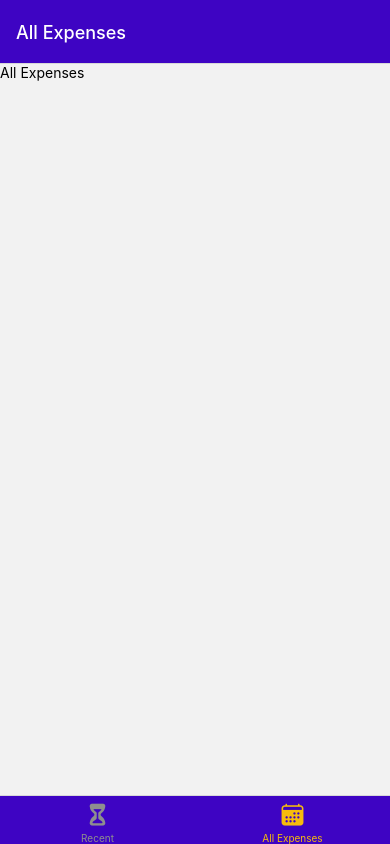
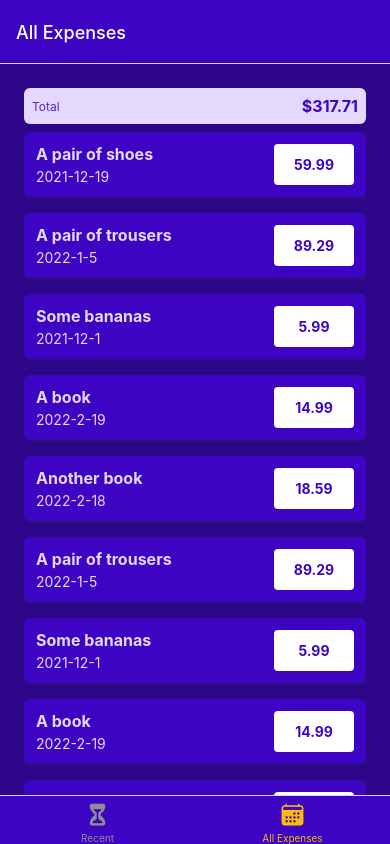
Before and after one commit to aprin1991/Tracker-Mobile-App, a React Native app: screen /AllExpenses in a window 390 px wide. Built offline with nearby package versions, Linux system fonts and the light colour scheme.

Commit message:
implemented expense output component

```diff
--- /dev/null
+++ b/src/components/ExpensesOutput/ExpenseItem.jsx
@@ -0,0 +1,73 @@
+import { Pressable, StyleSheet, Text, View } from 'react-native';
+import { useNavigation } from '@react-navigation/native';
+import { getFormattedDate } from '../../utils/date';
+import { GlobalStyles } from '../../constants/style';
+
+const ExpenseItem = ({ description, amount, date }) => {
+  const navigation = useNavigation();
+
+  function expensePressHandler() {
+    // navigation.navigate('ManageExpense');
+  }
+
+  return (
+    <Pressable
+      onPress={expensePressHandler}
+      style={({ pressed }) => pressed && styles.pressed}
+    >
+      <View style={styles.expenseItem}>
+        <View>
+          <Text style={[styles.textBase, styles.description]}>
+            {description}
+          </Text>
+          <Text style={styles.textBase}>{getFormattedDate(date)}</Text>
+        </View>
+        <View style={styles.amountContainer}>
+          <Text style={styles.amount}>{amount.toFixed(2)}</Text>
+        </View>
+      </View>
+    </Pressable>
+  );
+};
+
+export default ExpenseItem;
+
+const styles = StyleSheet.create({
+  pressed: {
+    opacity: 0.75,
+  },
+  expenseItem: {
+    padding: 12,
+    marginVertical: 8,
+    backgroundColor: GlobalStyles.colors.primary500,
+    flexDirection: 'row',
+    justifyContent: 'space-between',
+    borderRadius: 6,
+    elevation: 3,
+    shadowColor: GlobalStyles.colors.gray500,
+    shadowRadius: 4,
+    shadowOffset: { width: 1, height: 1 },
+    shadowOpacity: 0.4,
+  },
+  textBase: {
+    color: GlobalStyles.colors.primary50,
+  },
+  description: {
+    fontSize: 16,
+    marginBottom: 4,
+    fontWeight: 'bold',
+  },
+  amountContainer: {
+    paddingHorizontal: 12,
+    paddingVertical: 4,
+    backgroundColor: 'white',
+    justifyContent: 'center',
+    alignItems: 'center',
+    borderRadius: 4,
+    minWidth: 80,
+  },
+  amount: {
+    color: GlobalStyles.colors.primary500,
+    fontWeight: 'bold',
+  },
+});
--- a/src/components/ExpensesOutput/ExpensesList.jsx
+++ b/src/components/ExpensesOutput/ExpensesList.jsx
@@ -1,8 +1,18 @@
-import { View, Text, FlatList } from 'react-native';
+import { FlatList } from 'react-native';
 import React from 'react';
+import ExpenseItem from './ExpenseItem';
 
-const ExpensesList = () => {
-  return <FlatList />;
+const ExpensesList = ({ expenses }) => {
+  const renderExpenseItem = (itemData) => {
+    return <ExpenseItem {...itemData.item} />;
+  };
+  return (
+    <FlatList
+      data={expenses}
+      renderItem={renderExpenseItem}
+      keyExtractor={(item) => item.id}
+    />
+  );
 };
 
 export default ExpensesList;
--- a/src/components/ExpensesOutput/ExpensesOutput.jsx
+++ b/src/components/ExpensesOutput/ExpensesOutput.jsx
@@ -1,15 +1,84 @@
-import { View, Text } from 'react-native';
+import { View, Text, StyleSheet } from 'react-native';
 import React from 'react';
 import ExpensesSummary from './ExpensesSummary';
 import ExpensesList from './ExpensesList';
+import { GlobalStyles } from '../../constants/style';
+
+const DUMMY_EXPENSES = [
+  {
+    id: 'e1',
+    description: 'A pair of shoes',
+    amount: 59.99,
+    date: new Date('2021-12-19'),
+  },
+  {
+    id: 'e2',
+    description: 'A pair of trousers',
+    amount: 89.29,
+    date: new Date('2022-01-05'),
+  },
+  {
+    id: 'e3',
+    description: 'Some bananas',
+    amount: 5.99,
+    date: new Date('2021-12-01'),
+  },
+  {
+    id: 'e4',
+    description: 'A book',
+    amount: 14.99,
+    date: new Date('2022-02-19'),
+  },
+  {
+    id: 'e5',
+    description: 'Another book',
+    amount: 18.59,
+    date: new Date('2022-02-18'),
+  },
+  {
+    id: 'e6',
+    description: 'A pair of trousers',
+    amount: 89.29,
+    date: new Date('2022-01-05'),
+  },
+  {
+    id: 'e7',
+    description: 'Some bananas',
+    amount: 5.99,
+    date: new Date('2021-12-01'),
+  },
+  {
+    id: 'e8',
+    description: 'A book',
+    amount: 14.99,
+    date: new Date('2022-02-19'),
+  },
+  {
+    id: 'e9',
+    description: 'Another book',
+    amount: 18.59,
+    date: new Date('2022-02-18'),
+  },
+];
 
 const ExpensesOutput = ({ expenses, expensesPeriod }) => {
   return (
-    <View>
-      <ExpensesSummary periodName={expensesPeriod} expenses={expenses} />
-      <ExpensesList />
+    <View style={styles.container}>
+      <ExpensesSummary periodName={expensesPeriod} expenses={DUMMY_EXPENSES} />
+      <ExpensesList expenses={DUMMY_EXPENSES} />
     </View>
   );
 };
 
+const styles = StyleSheet.create({
+  container: {
+    // flex: 1,
+    paddingHorizontal: 24,
+    paddingTop: 24,
+    paddingBottom: 0,
+    minHeight: '100%',
+    backgroundColor: GlobalStyles.colors.primary700,
+  },
+});
+
 export default ExpensesOutput;
--- a/src/components/ExpensesOutput/ExpensesSummary.jsx
+++ b/src/components/ExpensesOutput/ExpensesSummary.jsx
@@ -1,5 +1,6 @@
-import { View, Text } from 'react-native';
+import { View, Text, StyleSheet } from 'react-native';
 import React from 'react';
+import { GlobalStyles } from '../../constants/style';
 
 const ExpensesSummary = ({ expenses, periodName }) => {
   const sumExpenses = expenses.reduce(
@@ -7,11 +8,30 @@
     0
   );
   return (
-    <View>
-      <Text>{periodName}</Text>
-      <Text>${sumExpenses.toFixed(2)}</Text>
+    <View style={styles.container}>
+      <Text style={styles.period}>{periodName}</Text>
+      <Text style={styles.sum}>${sumExpenses.toFixed(2)}</Text>
     </View>
   );
 };
 
+const styles = StyleSheet.create({
+  container: {
+    padding: 8,
+    backgroundColor: GlobalStyles.colors.primary50,
+    borderRadius: 6,
+    flexDirection: 'row',
+    justifyContent: 'space-between',
+    alignItems: 'center',
+  },
+  period: {
+    fontSize: 12,
+    color: GlobalStyles.colors.primary400,
+  },
+  sum: {
+    fontSize: 16,
+    fontWeight: 'bold',
+    color: GlobalStyles.colors.primary500,
+  },
+});
 export default ExpensesSummary;
--- a/src/screens/AllExpenses.tsx
+++ b/src/screens/AllExpenses.tsx
@@ -1,10 +1,11 @@
-import React from "react";
-import { Text, View } from "react-native";
+import React from 'react';
+import { Text, View } from 'react-native';
+import ExpensesOutput from '../components/ExpensesOutput/ExpensesOutput';
 
 const AllExpenses = () => {
   return (
     <View>
-      <Text>All Expenses</Text>
+      <ExpensesOutput expensesPeriod={'Total'} expenses={[]} />
     </View>
   );
 };
--- a/src/screens/RecentExpenses.tsx
+++ b/src/screens/RecentExpenses.tsx
@@ -1,10 +1,11 @@
-import React from "react";
-import { Text, View } from "react-native";
+import React from 'react';
+import { Text, View } from 'react-native';
+import ExpensesOutput from '../components/ExpensesOutput/ExpensesOutput';
 
 const RecentExpenses = () => {
   return (
     <View>
-      <Text>Recent Expenses</Text>
+      <ExpensesOutput expensesPeriod={'Last 7 Days'} expenses={[]} />
     </View>
   );
 };
--- /dev/null
+++ b/src/utils/date.js
@@ -0,0 +1,3 @@
+export function getFormattedDate(date) {
+  return `${date.getFullYear()}-${date.getMonth() + 1}-${date.getDate()}`;
+}
```
